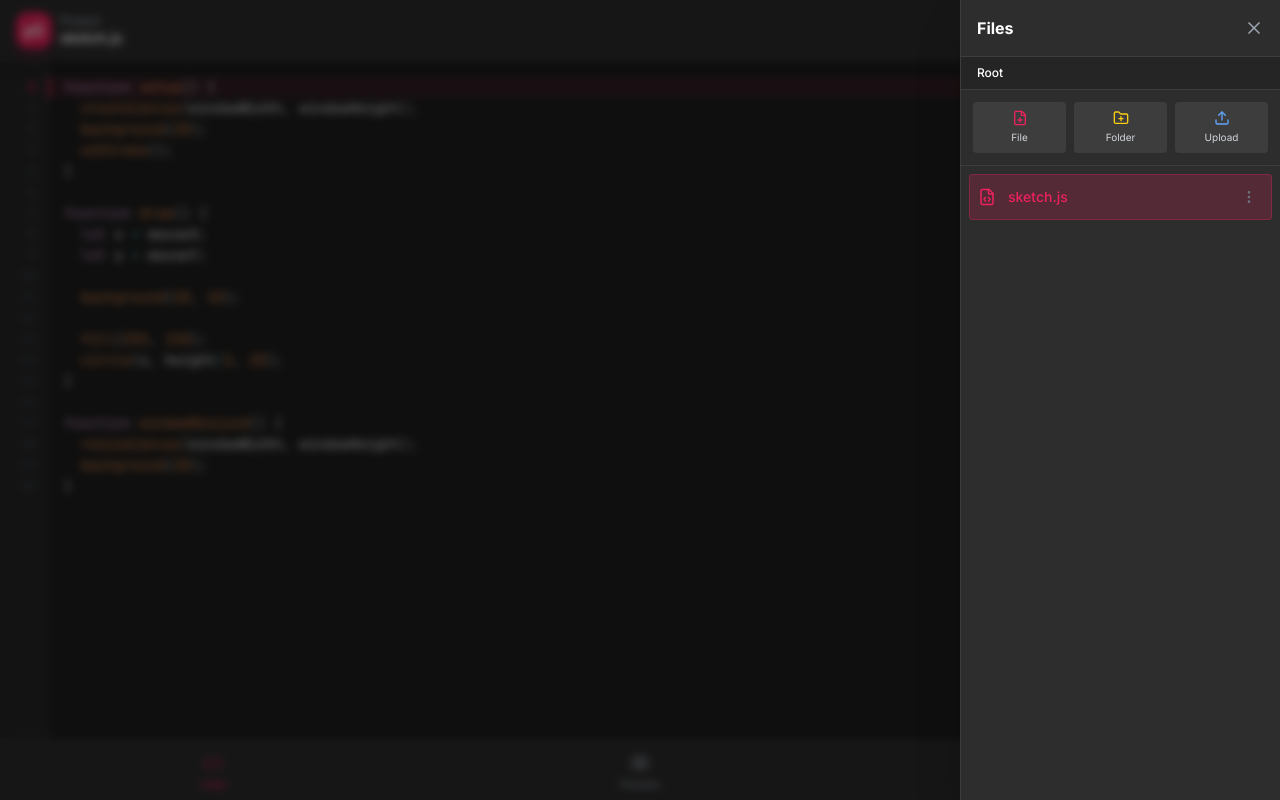
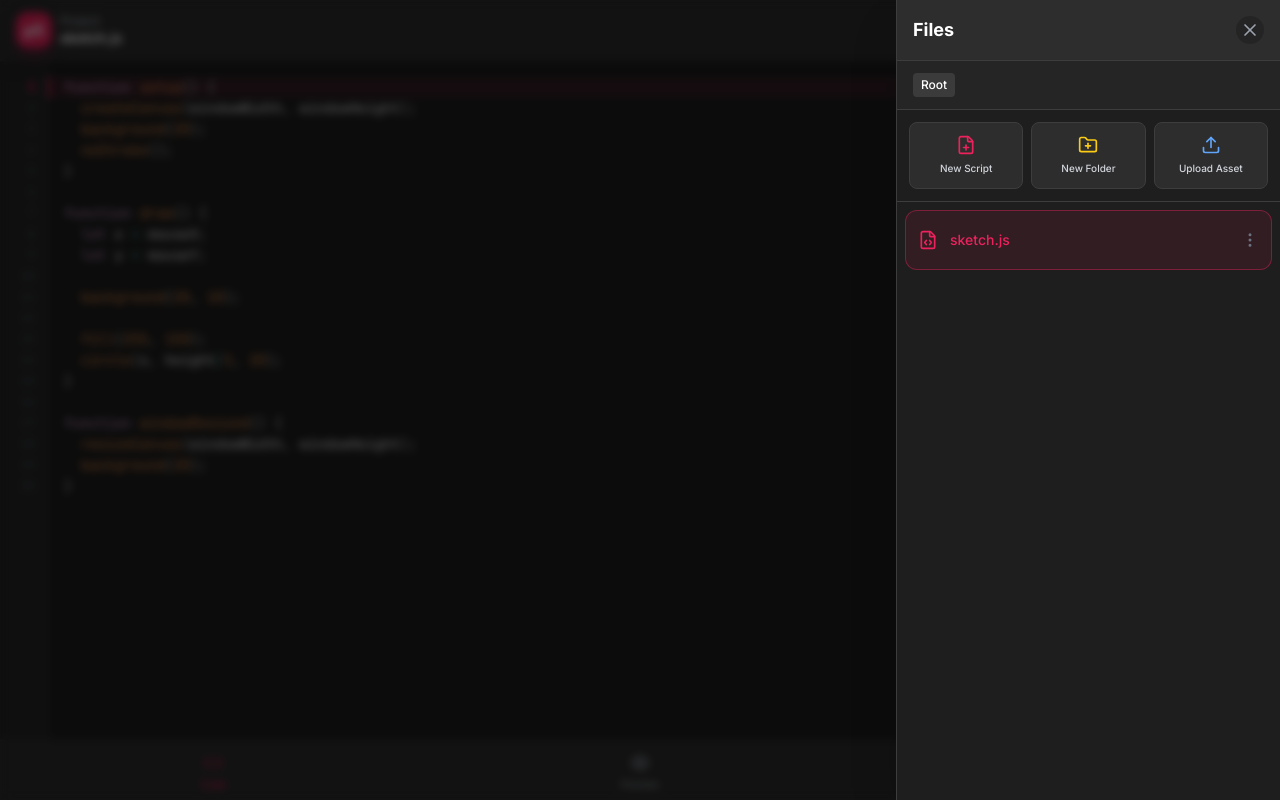
Before and after one commit to tutoman068/p5-mobile-studio, a React (Vite) app: page / in a window 1280 px wide. Both pictures are taken after a click on the button 1105 px from the left and 28 px from the top of the page. Built offline with nearby package versions, Linux system fonts and the light colour scheme.

Commit message:
Update FileManager.tsx

```diff
--- a/components/FileManager.tsx
+++ b/components/FileManager.tsx
@@ -25,7 +25,7 @@ const FileManager: React.FC<FileManagerProps> = ({
 }) => {
   const fileInputRef = useRef<HTMLInputElement>(null);
   const [currentPathId, setCurrentPathId] = useState<string | null>(null); // null = root
-  const [menuTargetId, setMenuTargetId] = useState<string | null>(null);
+  const [selectedFileId, setSelectedFileId] = useState<string | null>(null); // For Action Sheet
 
   // Modal States
   const [isRenaming, setIsRenaming] = useState<string | null>(null);
@@ -39,7 +39,6 @@ const FileManager: React.FC<FileManagerProps> = ({
   // Derived: Current Folder's items
   const currentItems = useMemo(() => {
     return files.filter(f => f.parentId === currentPathId).sort((a, b) => {
-      // Folders first
       if (a.type === 'folder' && b.type !== 'folder') return -1;
       if (a.type !== 'folder' && b.type === 'folder') return 1;
       return a.name.localeCompare(b.name);
@@ -63,7 +62,6 @@ const FileManager: React.FC<FileManagerProps> = ({
     return [...path, ...stack];
   }, [files, currentPathId]);
 
-  // Derived: All Folders (for Move dialog)
   const allFolders = useMemo(() => files.filter(f => f.type === 'folder'), [files]);
 
   if (!isOpen) return null;
@@ -90,32 +88,39 @@ const FileManager: React.FC<FileManagerProps> = ({
       onRenameFile(isRenaming, renameValue.trim());
       setIsRenaming(null);
       setRenameValue('');
-      setMenuTargetId(null);
+      setSelectedFileId(null);
     }
   };
 
+  const selectedFile = files.find(f => f.id === selectedFileId);
+
   return (
     <div className="fixed inset-0 z-50 flex justify-end">
-      <div className="absolute inset-0 bg-black/50 backdrop-blur-sm" onClick={onClose} />
+      {/* Backdrop */}
+      <div className="absolute inset-0 bg-black/60 backdrop-blur-sm transition-opacity" onClick={onClose} />
 
-      <div className="relative w-80 h-full bg-[#2D2D2D] border-l border-[#3D3D3D] flex flex-col shadow-2xl animate-in slide-in-from-right duration-200">
+      {/* Main Drawer */}
+      <div className="relative w-full max-w-sm h-full bg-[#1e1e1e] border-l border-[#3D3D3D] flex flex-col shadow-2xl animate-in slide-in-from-right duration-300">
 
         {/* Header */}
-        <div className="flex items-center justify-between p-4 border-b border-[#3D3D3D] bg-[#2D2D2D]">
-          <h2 className="font-bold text-white">Files</h2>
-          <button onClick={onClose} className="text-gray-400 hover:text-white">
+        <div
+          className="flex items-center justify-between px-4 py-4 border-b border-[#3D3D3D] bg-[#2D2D2D]"
+          style={{ paddingTop: 'calc(1rem + env(safe-area-inset-top))' }}
+        >
+          <h2 className="font-bold text-lg text-white">Files</h2>
+          <button onClick={onClose} className="p-1 rounded-full bg-black/20 text-gray-400 hover:text-white hover:bg-black/40 transition-colors">
             <X size={20} />
           </button>
         </div>
 
         {/* Breadcrumbs */}
-        <div className="px-4 py-2 bg-[#252525] border-b border-[#3D3D3D] flex items-center overflow-x-auto whitespace-nowrap scrollbar-hide">
+        <div className="px-4 py-3 bg-[#252525] border-b border-[#3D3D3D] flex items-center overflow-x-auto whitespace-nowrap scrollbar-hide">
           {breadcrumbs.map((item, idx) => (
             <React.Fragment key={item.id || 'root'}>
-              {idx > 0 && <ChevronRight size={14} className="text-gray-500 mx-1" />}
+              {idx > 0 && <ChevronRight size={14} className="text-gray-500 mx-1 shrink-0" />}
               <button
                 onClick={() => setCurrentPathId(item.id)}
-                className={`text-xs font-medium ${idx === breadcrumbs.length - 1 ? 'text-white' : 'text-gray-400 hover:text-[#ED225D]'}`}
+                className={`text-xs font-medium px-2 py-1 rounded transition-colors ${idx === breadcrumbs.length - 1 ? 'text-white bg-white/10' : 'text-gray-400 hover:text-[#ED225D]'}`}
               >
                 {item.name}
               </button>
@@ -124,18 +129,18 @@ const FileManager: React.FC<FileManagerProps> = ({
         </div>
 
         {/* Actions Toolbar */}
-        <div className="p-3 grid grid-cols-3 gap-2 border-b border-[#3D3D3D]">
-          <button onClick={() => setIsCreating('file')} className="flex flex-col items-center justify-center p-2 bg-[#3D3D3D] rounded hover:bg-[#444] active:scale-95 transition-all">
-            <FilePlus size={16} className="text-[#ED225D] mb-1" />
-            <span className="text-[10px] text-gray-300">File</span>
+        <div className="p-3 grid grid-cols-3 gap-2 border-b border-[#3D3D3D] shrink-0">
+          <button onClick={() => setIsCreating('file')} className="flex flex-col items-center justify-center p-3 bg-[#2D2D2D] rounded-lg hover:bg-[#383838] active:scale-95 transition-all border border-[#3D3D3D]">
+            <FilePlus size={20} className="text-[#ED225D] mb-1.5" />
+            <span className="text-[10px] text-gray-300 font-medium">New Script</span>
           </button>
-          <button onClick={() => setIsCreating('folder')} className="flex flex-col items-center justify-center p-2 bg-[#3D3D3D] rounded hover:bg-[#444] active:scale-95 transition-all">
-            <FolderPlus size={16} className="text-yellow-400 mb-1" />
-            <span className="text-[10px] text-gray-300">Folder</span>
+          <button onClick={() => setIsCreating('folder')} className="flex flex-col items-center justify-center p-3 bg-[#2D2D2D] rounded-lg hover:bg-[#383838] active:scale-95 transition-all border border-[#3D3D3D]">
+            <FolderPlus size={20} className="text-yellow-400 mb-1.5" />
+            <span className="text-[10px] text-gray-300 font-medium">New Folder</span>
           </button>
-          <button onClick={() => fileInputRef.current?.click()} className="flex flex-col items-center justify-center p-2 bg-[#3D3D3D] rounded hover:bg-[#444] active:scale-95 transition-all">
-            <Upload size={16} className="text-blue-400 mb-1" />
-            <span className="text-[10px] text-gray-300">Upload</span>
+          <button onClick={() => fileInputRef.current?.click()} className="flex flex-col items-center justify-center p-3 bg-[#2D2D2D] rounded-lg hover:bg-[#383838] active:scale-95 transition-all border border-[#3D3D3D]">
+            <Upload size={20} className="text-blue-400 mb-1.5" />
+            <span className="text-[10px] text-gray-300 font-medium">Upload Asset</span>
           </button>
           <input type="file" ref={fileInputRef} className="hidden" accept="image/*,video/*" onChange={handleFileUpload} />
         </div>
@@ -145,44 +150,46 @@ const FileManager: React.FC<FileManagerProps> = ({
           <form onSubmit={handleCreate} className="p-3 bg-[#333] flex gap-2 border-b border-[#3D3D3D] animate-in slide-in-from-top-2">
             <input
               autoFocus
-              className="flex-1 bg-[#1e1e1e] border border-gray-600 rounded px-2 py-1.5 text-xs text-white outline-none focus:border-[#ED225D]"
+              className="flex-1 bg-[#1e1e1e] border border-gray-600 rounded px-3 py-2 text-sm text-white outline-none focus:border-[#ED225D]"
               placeholder={isCreating === 'file' ? "Script name..." : "Folder name..."}
               value={newItemName}
               onChange={e => setNewItemName(e.target.value)}
             />
-            <button type="submit" className="bg-[#ED225D] text-white px-3 rounded text-xs font-medium">OK</button>
-            <button type="button" onClick={() => setIsCreating(null)} className="text-gray-400 px-1"><X size={14}/></button>
+            <button type="submit" className="bg-[#ED225D] text-white px-4 rounded text-xs font-bold uppercase tracking-wide">Create</button>
+            <button type="button" onClick={() => setIsCreating(null)} className="text-gray-400 px-2"><X size={18}/></button>
           </form>
         )}
 
         {/* File List */}
-        <div className="flex-1 overflow-y-auto p-2 space-y-1 relative">
+        <div className="flex-1 overflow-y-auto p-2 space-y-1">
           {currentPathId && (
             <button
               onClick={() => {
                 const parent = files.find(f => f.id === currentPathId)?.parentId || null;
                 setCurrentPathId(parent);
               }}
-              className="w-full flex items-center gap-2 p-2 text-gray-400 hover:bg-[#3D3D3D] rounded mb-1"
+              className="w-full flex items-center gap-3 p-3 text-gray-400 hover:bg-[#3D3D3D] rounded-lg mb-2 border border-dashed border-gray-700"
             >
-              <CornerUpLeft size={16} /> <span className="text-sm">...</span>
+              <CornerUpLeft size={16} /> <span className="text-sm font-medium">Back to parent</span>
             </button>
           )}
 
           {currentItems.length === 0 && (
-            <div className="text-center text-gray-500 text-xs mt-10">Empty folder</div>
+            <div className="flex flex-col items-center justify-center mt-20 text-gray-600 gap-2">
+              <Folder size={32} className="opacity-20"/>
+              <span className="text-xs">This folder is empty</span>
+            </div>
           )}
 
           {currentItems.map(file => (
             <div
               key={file.id}
-              className={`group flex items-center justify-between p-2 rounded transition-colors ${
+              className={`flex items-center justify-between p-3 rounded-xl transition-all ${
                 activeFileId === file.id && file.type === 'javascript'
-                  ? 'bg-[#ED225D]/20 border border-[#ED225D]/30'
-                  : 'hover:bg-[#3D3D3D] border border-transparent'
+                  ? 'bg-[#ED225D]/10 border border-[#ED225D]/40'
+                  : 'bg-[#262626] border border-[#333] hover:border-[#555]'
               }`}
             >
-              {/* Item Click Area */}
               <div
                 className="flex items-center gap-3 flex-1 overflow-hidden cursor-pointer"
                 onClick={() => {
@@ -194,58 +201,89 @@ const FileManager: React.FC<FileManagerProps> = ({
                   }
                 }}
               >
-                {file.type === 'folder' ? <Folder size={18} className="text-yellow-400 fill-yellow-400/20"/> :
-                 file.type === 'javascript' ? <FileCode size={18} className="text-[#ED225D]"/> :
-                 file.type === 'image' ? <ImageIcon size={18} className="text-blue-400"/> :
-                 <Video size={18} className="text-purple-400"/>}
-                <span className={`text-sm truncate ${activeFileId === file.id ? 'text-[#ED225D] font-medium' : 'text-gray-200'}`}>
+                {file.type === 'folder' ? <Folder size={20} className="text-yellow-400 fill-yellow-400/20"/> :
+                 file.type === 'javascript' ? <FileCode size={20} className="text-[#ED225D]"/> :
+                 file.type === 'image' ? <ImageIcon size={20} className="text-blue-400"/> :
+                 <Video size={20} className="text-purple-400"/>}
+                <span className={`text-sm font-medium truncate ${activeFileId === file.id && file.type === 'javascript' ? 'text-[#ED225D]' : 'text-gray-200'}`}>
                   {file.name}
                 </span>
               </div>
 
               {/* Context Menu Trigger */}
               <button
-                onClick={(e) => { e.stopPropagation(); setMenuTargetId(menuTargetId === file.id ? null : file.id); }}
-                className="p-1.5 text-gray-500 hover:text-white hover:bg-white/10 rounded"
+                onClick={(e) => { e.stopPropagation(); setSelectedFileId(file.id); }}
+                className="p-2 -mr-2 text-gray-500 hover:text-white rounded-full active:bg-white/10"
               >
-                <MoreVertical size={16} />
+                <MoreVertical size={18} />
               </button>
-
-              {/* Absolute Context Menu */}
-              {menuTargetId === file.id && (
-                <div className="absolute right-8 mt-6 w-32 bg-[#1e1e1e] border border-[#444] shadow-xl rounded-lg z-20 overflow-hidden animate-in fade-in zoom-in-95 duration-100">
-                  <button onClick={(e) => { e.stopPropagation(); setRenameValue(file.name); setIsRenaming(file.id); }} className="w-full text-left px-3 py-2 text-xs text-gray-300 hover:bg-[#333] hover:text-white flex items-center gap-2">
-                    <Edit2 size={12}/> Rename
-                  </button>
-                  <button onClick={(e) => { e.stopPropagation(); setIsMoving(file.id); setMenuTargetId(null); }} className="w-full text-left px-3 py-2 text-xs text-gray-300 hover:bg-[#333] hover:text-white flex items-center gap-2">
-                    <Move size={12}/> Move
-                  </button>
-                  {file.name !== 'sketch.js' && (
-                    <button onClick={(e) => { e.stopPropagation(); onDeleteFile(file.id); setMenuTargetId(null); }} className="w-full text-left px-3 py-2 text-xs text-red-400 hover:bg-red-900/20 flex items-center gap-2">
-                      <Trash2 size={12}/> Delete
-                    </button>
-                  )}
-                </div>
-              )}
             </div>
           ))}
+          {/* Spacer for bottom safe area in case list is long */}
+          <div className="h-20" />
         </div>
       </div>
 
+      {/* ACTION SHEET (Mobile Native Context Menu) */}
+      {selectedFile && (
+        <>
+          <div className="absolute inset-0 bg-black/40 z-[60]" onClick={() => setSelectedFileId(null)} />
+          <div className="absolute bottom-0 left-0 right-0 bg-[#2D2D2D] rounded-t-2xl z-[70] p-4 pb-8 animate-in slide-in-from-bottom duration-300 border-t border-[#444] shadow-2xl">
+            <div className="flex items-center justify-between mb-4 border-b border-[#3D3D3D] pb-3">
+              <div className="flex items-center gap-3 overflow-hidden">
+                {selectedFile.type === 'folder' ? <Folder size={20} className="text-yellow-400"/> : <FileCode size={20} className="text-[#ED225D]"/>}
+                <span className="font-bold text-white truncate">{selectedFile.name}</span>
+              </div>
+              <button onClick={() => setSelectedFileId(null)} className="p-1 bg-black/20 rounded-full text-gray-400"><X size={16}/></button>
+            </div>
+
+            <div className="space-y-2">
+              <button
+                onClick={() => { setRenameValue(selectedFile.name); setIsRenaming(selectedFile.id); setSelectedFileId(null); }}
+                className="w-full flex items-center gap-4 p-3 rounded-xl bg-[#383838] text-white hover:bg-[#444] active:scale-98 transition-all"
+              >
+                <Edit2 size={18} className="text-blue-400"/>
+                <span className="font-medium">Rename</span>
+              </button>
+
+              <button
+                 onClick={() => { setIsMoving(selectedFile.id); setSelectedFileId(null); }}
+                 className="w-full flex items-center gap-4 p-3 rounded-xl bg-[#383838] text-white hover:bg-[#444] active:scale-98 transition-all"
+              >
+                <Move size={18} className="text-yellow-400"/>
+                <span className="font-medium">Move to...</span>
+              </button>
+
+              {selectedFile.name !== 'sketch.js' && (
+                <button
+                  onClick={() => { onDeleteFile(selectedFile.id); setSelectedFileId(null); }}
+                  className="w-full flex items-center gap-4 p-3 rounded-xl bg-red-900/20 text-red-400 hover:bg-red-900/30 active:scale-98 transition-all border border-red-900/30"
+                >
+                  <Trash2 size={18} />
+                  <span className="font-medium">Delete</span>
+                </button>
+              )}
+            </div>
+            {/* Safe area spacer for bottom of sheet */}
+            <div className="h-[env(safe-area-inset-bottom)]" />
+          </div>
+        </>
+      )}
+
       {/* Rename Dialog Overlay */}
       {isRenaming && (
-        <div className="absolute inset-0 z-50 flex items-center justify-center bg-black/60 p-4">
-          <div className="bg-[#2D2D2D] p-4 rounded-xl border border-[#444] w-full max-w-xs shadow-2xl">
-            <h3 className="text-sm font-bold text-white mb-2">Rename Item</h3>
+        <div className="absolute inset-0 z-[80] flex items-center justify-center bg-black/80 p-4 animate-in fade-in">
+          <div className="bg-[#2D2D2D] p-5 rounded-2xl border border-[#444] w-full max-w-xs shadow-2xl">
+            <h3 className="text-lg font-bold text-white mb-4">Rename Item</h3>
             <input
               autoFocus
-              className="w-full bg-[#1e1e1e] border border-gray-600 rounded px-2 py-2 text-white outline-none focus:border-[#ED225D] mb-3"
+              className="w-full bg-[#1e1e1e] border border-gray-600 rounded-lg px-3 py-3 text-white outline-none focus:border-[#ED225D] text-lg mb-6"
               value={renameValue}
               onChange={e => setRenameValue(e.target.value)}
             />
-            <div className="flex gap-2 justify-end">
-              <button onClick={() => setIsRenaming(null)} className="px-3 py-1.5 text-xs text-gray-400">Cancel</button>
-              <button onClick={submitRename} className="px-3 py-1.5 text-xs bg-[#ED225D] text-white rounded">Save</button>
+            <div className="flex gap-3 justify-end">
+              <button onClick={() => setIsRenaming(null)} className="px-4 py-2 rounded-lg text-sm font-medium text-gray-300 hover:bg-[#3D3D3D]">Cancel</button>
+              <button onClick={submitRename} className="px-6 py-2 rounded-lg text-sm font-bold bg-[#ED225D] text-white shadow-lg shadow-pink-900/30">Save</button>
             </div>
           </div>
         </div>
@@ -253,34 +291,37 @@ const FileManager: React.FC<FileManagerProps> = ({
 
       {/* Move Dialog Overlay */}
       {isMoving && (
-        <div className="absolute inset-0 z-50 flex items-center justify-center bg-black/60 p-4">
-          <div className="bg-[#2D2D2D] rounded-xl border border-[#444] w-full max-w-xs shadow-2xl flex flex-col max-h-[60vh]">
-            <div className="p-4 border-b border-[#3D3D3D]">
-              <h3 className="text-sm font-bold text-white">Move to...</h3>
+        <div className="absolute inset-0 z-[80] flex items-center justify-center bg-black/80 p-4 animate-in fade-in">
+          <div className="bg-[#2D2D2D] rounded-2xl border border-[#444] w-full max-w-xs shadow-2xl flex flex-col max-h-[70vh]">
+            <div className="p-4 border-b border-[#3D3D3D] flex justify-between items-center">
+              <h3 className="text-lg font-bold text-white">Select Destination</h3>
+              <button onClick={() => setIsMoving(null)}><X size={20} className="text-gray-400"/></button>
             </div>
-            <div className="flex-1 overflow-y-auto p-2">
+            <div className="flex-1 overflow-y-auto p-2 space-y-1">
               <button
                 onClick={() => { onMoveFile(isMoving, null); setIsMoving(null); }}
-                className="w-full flex items-center gap-2 p-3 hover:bg-[#3D3D3D] rounded text-left"
+                className="w-full flex items-center gap-3 p-3 hover:bg-[#3D3D3D] rounded-xl text-left transition-colors border border-transparent hover:border-[#555]"
               >
-                <CornerUpLeft size={16} className="text-gray-400"/>
-                <span className="text-sm text-gray-200">Root /</span>
+                <div className="p-2 bg-[#3D3D3D] rounded-lg">
+                    <CornerUpLeft size={16} className="text-gray-400"/>
+                </div>
+                <span className="text-sm font-bold text-gray-200">Root Folder</span>
               </button>
+
               {allFolders
-                .filter(f => f.id !== isMoving) // Can't move folder into itself
+                .filter(f => f.id !== isMoving)
                 .map(f => (
                 <button
                   key={f.id}
                   onClick={() => { onMoveFile(isMoving, f.id); setIsMoving(null); }}
-                  className="w-full flex items-center gap-2 p-3 hover:bg-[#3D3D3D] rounded text-left"
+                  className="w-full flex items-center gap-3 p-3 hover:bg-[#3D3D3D] rounded-xl text-left transition-colors border border-transparent hover:border-[#555]"
                 >
-                  <Folder size={16} className="text-yellow-400"/>
-                  <span className="text-sm text-gray-200">{f.name}</span>
+                   <div className="p-2 bg-[#3D3D3D] rounded-lg">
+                      <Folder size={16} className="text-yellow-400"/>
+                   </div>
+                  <span className="text-sm font-medium text-gray-200">{f.name}</span>
                 </button>
               ))}
-            </div>
-            <div className="p-3 border-t border-[#3D3D3D] flex justify-end">
-              <button onClick={() => setIsMoving(null)} className="px-3 py-1.5 text-xs text-gray-400">Cancel</button>
             </div>
           </div>
         </div>
```
